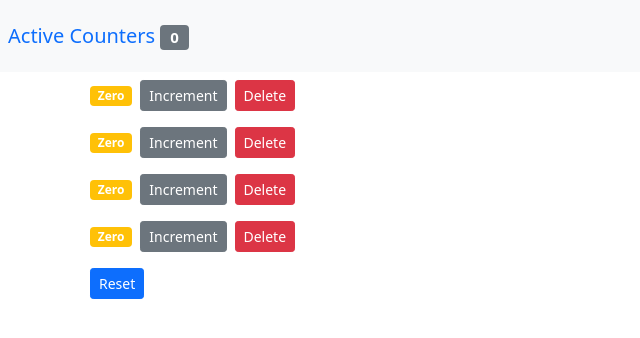
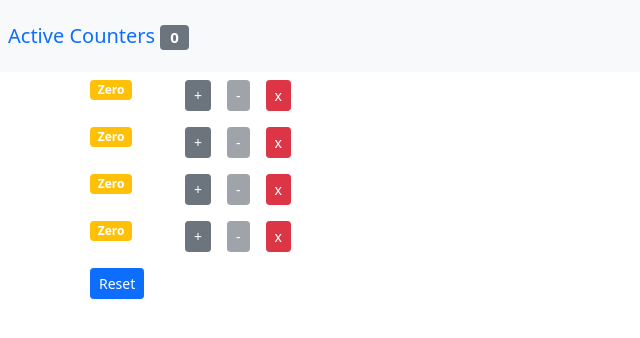
Before and after one commit to jvckmorvn/shopping-cart, a React (Create React App) app: page / in a window 1280 px wide. Shown: the top 338 px of the page, without its empty margins (0-640 px from the left). Built offline with nearby package versions, Linux system fonts and the light colour scheme.

Commit message:
Implemented decrement button

```diff
--- a/src/App.js
+++ b/src/App.js
@@ -34,6 +34,14 @@
     this.setState({ counters });
   };
 
+  handleDecrement = (counter) => {
+    const counters = [...this.state.counters];
+    const index = counters.indexOf(counter);
+    counters[index] = { ...counter };
+    counters[index].value--;
+    this.setState({ counters });
+  };
+
   render() {
     return (
       <React.Fragment>
@@ -45,6 +53,7 @@
             counters={this.state.counters}
             onReset={this.handleReset}
             onIncrement={this.handleIncrement}
+            onDecrement={this.handleDecrement}
             onDelete={this.handleDelete}
           />
         </main>
--- a/src/components/counter.jsx
+++ b/src/components/counter.jsx
@@ -3,27 +3,43 @@
 class Counter extends Component {
   render() {
     return (
-      <div>
-        <span className={this.getButtonClasses()}>{this.formatValue()}</span>
+      <div className="row">
+        <div className="col-1">
+          <span className={this.getCounterClasses()}>{this.formatValue()}</span>
+        </div>
+        <div className="col">
           <button
             onClick={() => this.props.onIncrement(this.props.counter)}
-          className="btn btn-secondary btn-sm"
+            className={this.getButtonClasses()}
           >
-          Increment
+            +
+          </button>
+          <button
+            onClick={() => this.props.onDecrement(this.props.counter)}
+            className={this.getButtonClasses()}
+            disabled={this.props.counter.value === 0 ? "disabled" : ""}
+          >
+            -
           </button>
           <button
             className="btn btn-danger btn-sm m-2"
             onClick={() => this.props.onDelete(this.props.counter.id)}
           >
-          Delete
+            x
           </button>
+        </div>
       </div>
     );
   }
 
-  getButtonClasses() {
+  getCounterClasses() {
     let classes = "badge m-2 bg-";
     classes += this.props.counter.value === 0 ? "warning" : "primary";
+    return classes;
+  }
+
+  getButtonClasses() {
+    const classes = "btn btn-secondary btn-sm m-2";
     return classes;
   }
 
--- a/src/components/counters.jsx
+++ b/src/components/counters.jsx
@@ -3,7 +3,8 @@
 
 class Counters extends Component {
   render() {
-    const { onReset, counters, onDelete, onIncrement } = this.props;
+    const { onReset, counters, onDelete, onIncrement, onDecrement } =
+      this.props;
     return (
       <div>
         {counters.map((counter) => (
@@ -11,6 +12,7 @@
             key={counter.id}
             onDelete={onDelete}
             onIncrement={onIncrement}
+            onDecrement={onDecrement}
             counter={counter}
           />
         ))}
```
Lines whose indentation alone changed are shown as unchanged.
